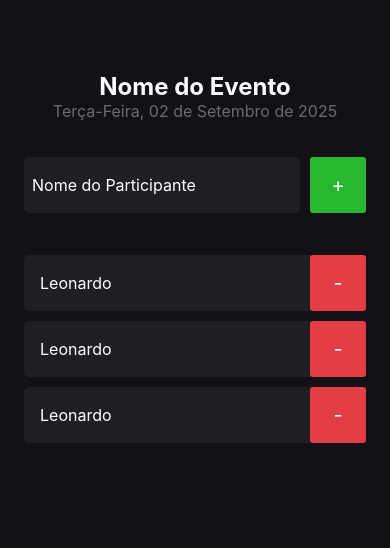
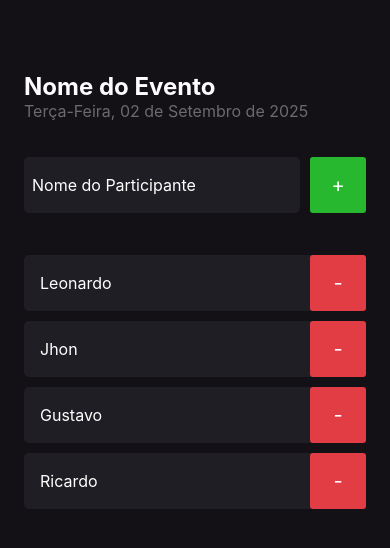
Before and after one commit to LeoAnders/im-here-event-track, a React Native app: screen / in a window 390 px wide. Shown: the top 548 px of the page. Built offline with nearby package versions, Linux system fonts and the light colour scheme.

Commit message:
feat: criar função para remover usuários e usar `map` para percorrer todos os participantes.

```diff
--- a/src/components/Participant/index.tsx
+++ b/src/components/Participant/index.tsx
@@ -1,15 +1,20 @@
 import { Text, View, TextInput, TouchableOpacity } from "react-native";
 import { styles } from './styles'
 
-export function Participant() {
-  function handleparticipantDelete() {
-  }
+type Props = {
+  name: string;
+  onRemove: () => void;
+}
+
+export function Participant({ name, onRemove }: Props) {
 
   return (
     <View style={styles.container} >
-      <Text style={styles.name}>Leonardo</Text>
+      <Text style={styles.name}>
+        {name}
+      </Text>
 
-      <TouchableOpacity style={styles.button} onPress={handleparticipantDelete}>
+      <TouchableOpacity style={styles.button} onPress={onRemove}>
         <Text style={styles.buttonText}> - </Text>
       </TouchableOpacity>
     </View >
--- a/src/screens/Home/index.tsx
+++ b/src/screens/Home/index.tsx
@@ -1,9 +1,31 @@
-import { Text, View, TextInput, TouchableOpacity } from "react-native";
+import { Text, View, TextInput, TouchableOpacity, ScrollView } from "react-native";
 import { styles } from './styles'
 import { Participant } from "@/src/components/Participant";
 
 export function Home() {
-  function handleparticipantAdd() {
+  const participants = [
+    {
+      id: 1,
+      name: 'Leonardo'
+    },
+    {
+      id: 2,
+      name: 'Jhon'
+    },
+    {
+      id: 3,
+      name: 'Gustavo'
+    },
+    {
+      id: 4,
+      name: 'Ricardo'
+    },
+  ]
+
+  function handleParticipantAdd() {
+  }
+
+  function handleParticipantRemove() {
   }
 
   return (
@@ -17,14 +39,22 @@ export function Home() {
           placeholder="Nome do Participante"
         />
 
-        <TouchableOpacity style={styles.button} onPress={handleparticipantAdd}>
+        <TouchableOpacity style={styles.button} onPress={handleParticipantAdd}>
           <Text style={styles.buttonText}> + </Text>
         </TouchableOpacity>
       </View>
 
-      <Participant />
-      <Participant />
-      <Participant />
+      <ScrollView showsVerticalScrollIndicator={false}>
+        {
+          participants.map(participant => (
+            <Participant
+              key={participant.id}
+              name={participant.name}
+              onRemove={handleParticipantRemove()}
+            />
+          ))
+        }
+      </ScrollView>
     </View>
   );
 }
--- a/src/screens/Home/styles.ts
+++ b/src/screens/Home/styles.ts
@@ -3,7 +3,6 @@ import { Button, StyleSheet } from "react-native";
 export const styles = StyleSheet.create({
   container: {
     flex: 1,
-    alignItems: "center",
     padding: 24,
     backgroundColor: '#131016'
   },
```
